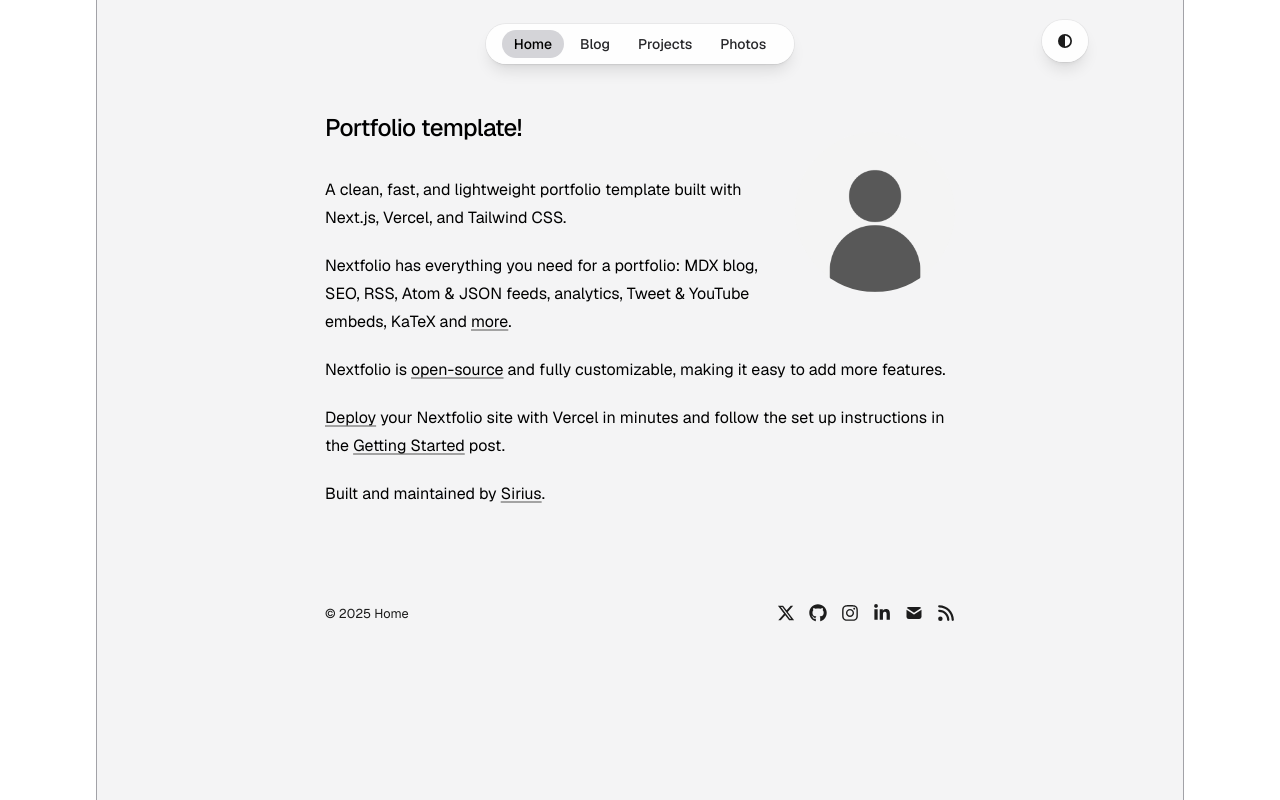
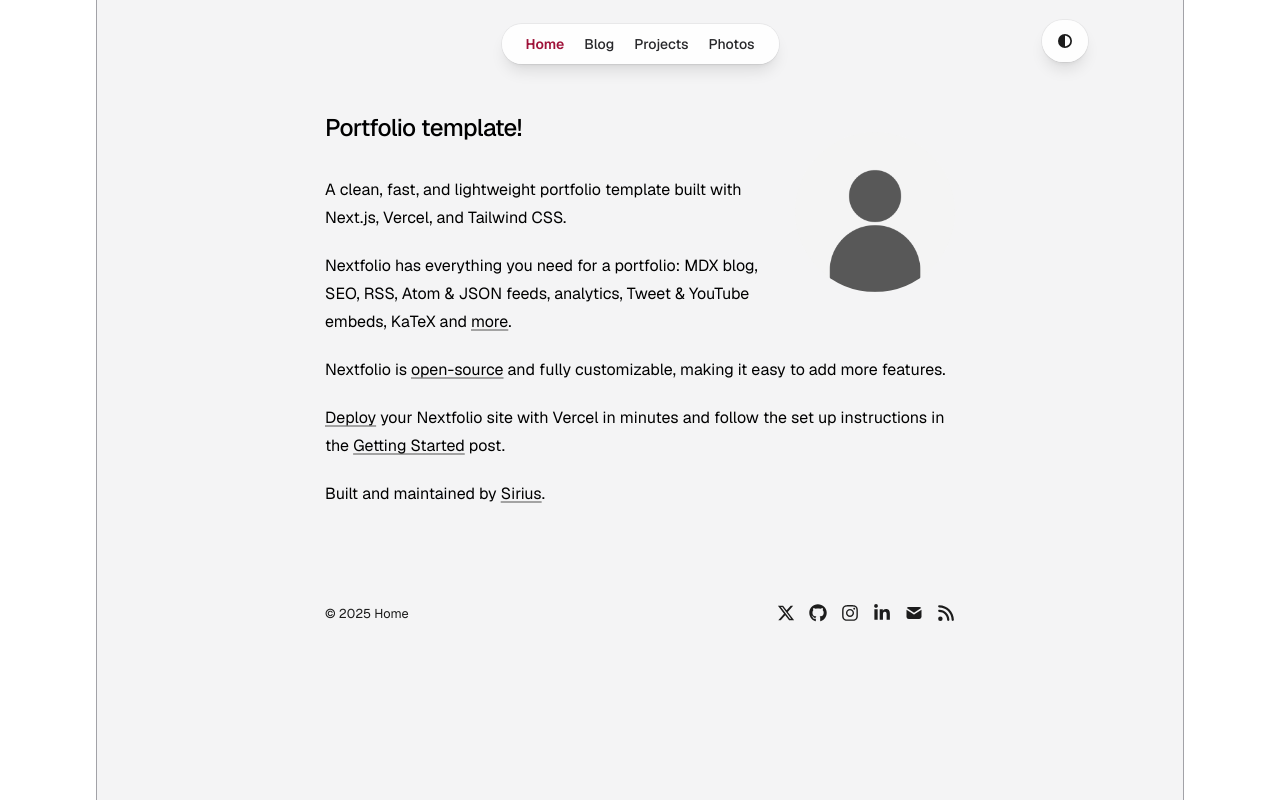
Before and after one commit to h4kyu/portfolio, a Next.js app: page / in a window 1280 px wide. Built offline with nearby package versions, Linux system fonts and the light colour scheme.

Commit message:
Landing Page: [VERSION] navbar color and bold highlight

```diff
--- a/app/components/nav.tsx
+++ b/app/components/nav.tsx
@@ -20,12 +20,13 @@ export function Navbar() {
             {/* Dynamic Navigation Bar (Centered) */}
             <nav className="flex items-center justify-center rounded-full bg-white/90 px-4 py-1.5 text-sm font-medium text-zinc-800 shadow-lg ring-1 ring-zinc-900/5 backdrop-blur dark:bg-zinc-800/90 dark:text-zinc-200 dark:ring-zinc-600/50">
                 <div className="flex items-center gap-1">
-                    {/* Home Page Title Link with Active Highlight */}
+                    {/* Home Page Title Link with Obvious Active & Hover Colors */}
                     <Link
                         href="/"
-                        className={`transition px-3 py-1 rounded-full relative ${
-                            pathname === "/" ? "bg-zinc-300 dark:bg-zinc-700 text-black dark:text-white"
-                                : "hover:bg-zinc-200/50 dark:hover:bg-zinc-700/50"
+                        className={`transition px-2 py-1 ${
+                            pathname === "/"
+                                ? "text-rose-800 font-semibold dark:text-rose-400"  // Active page color (red in light, yellow in dark)
+                                : "hover:text-rose-900 dark:hover:text-rose-300"
                         }`}
                     >
                         {metaData.title}
@@ -35,10 +36,10 @@ export function Navbar() {
                         <Link
                             key={path}
                             href={path}
-                            className={`transition px-3 py-1 rounded-full relative ${
+                            className={`transition px-2 py-1 ${
                                 pathname === path
-                                    ? "bg-zinc-300 dark:bg-zinc-700 text-black dark:text-white" // Active Page (Fully Highlighted)
-                                    : "hover:bg-zinc-200/50 dark:hover:bg-zinc-700/50" // Faded Highlight on Hover
+                                    ? "text-rose-800 font-semibold dark:text-rose-400"  // Active page color persists
+                                    : "hover:text-rose-900 dark:hover:text-rose-300"
                             }`}
                         >
                             {name}
```
